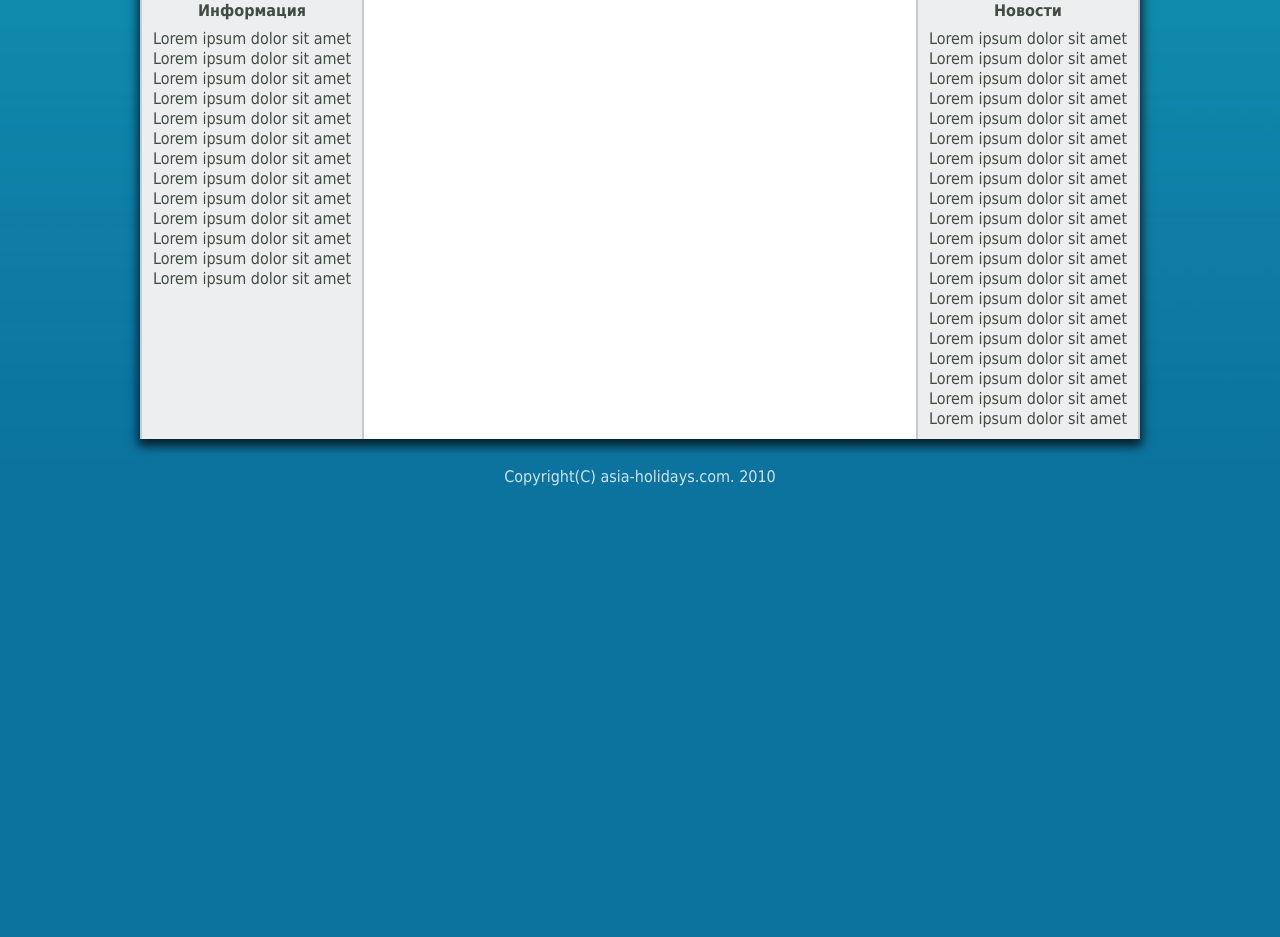
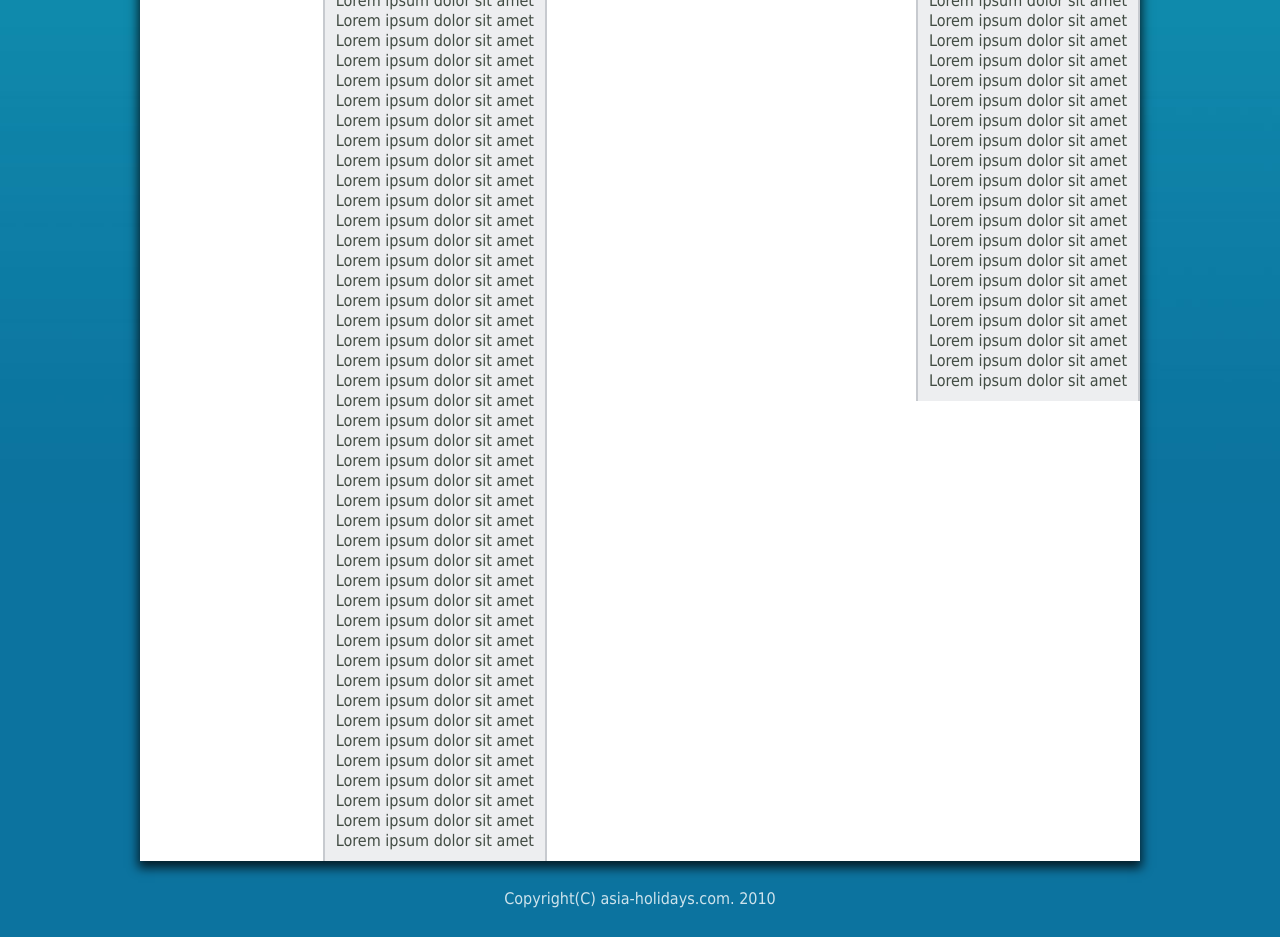
Before and after one commit to KabaninArtem/Homework4, a plain HTML site: page index.html in a window 1280 px wide. Shown: the part 557-1494 px from the top of the page. Before the commit the page ends 1072 px from the top, so only its background shows below. Drawn offline with Linux system fonts and the light colour scheme.

Commit message:
fixed code

```diff
--- a/css/style.css
+++ b/css/style.css
@@ -1,18 +1,10 @@
 body {
 	width: 100%;
-	font-family: Tahoma;
+	font-family: Tahoma, sans-serif;
 	color: #128aa7;
 	background-image: url(../img/background.jpg);
 	background-color: #0c739f;
 	background-repeat: repeat-x;
-}
-span  {
-  content: '';
-  position: absolute;
-  right: 35px;
-  top: 17px;
-  border: 6px solid transparent;
-  border-left: 8px solid white;
 }
 .wrapper {
 	width: 1000px;
@@ -64,8 +56,8 @@ span  {
 	border-top: 2px solid #128aa7;
 }
 .content-header {
+	width: 1000px;
 	height: 40px;
-	width:1000px;
 	position: relative;
 	background: linear-gradient(to top, #303030, #373737);
 	border-bottom: 2px solid black;
@@ -123,8 +115,15 @@ span  {
   border: 6px solid transparent;
   border-top: 8px solid white;
 }
+.menu span  {
+  content: '';
+  position: absolute;
+  right: 35px;
+  top: 17px;
+  border: 6px solid transparent;
+  border-left: 8px solid white;
+}
 .content-footer {
-	width:1000px;
 	overflow: hidden;
 }
 .content-footer h2 {
@@ -143,8 +142,6 @@ span  {
 	width: 220px;
 	float: left;
 	padding-top: 25px;
-	padding-bottom: 20000px;
-	margin-bottom: -20000px;
 	border-right: 2px solid #c7cacf;
 	border-left: 2px solid #c7cacf;
 	background: #edeef0;
@@ -152,16 +149,14 @@ span  {
 .content-block{
 	width: calc(1000px - 448px);
 	float: left;
-	padding-bottom: 20000px;
-	margin-bottom: -20000px;
 }
-.news {
+.content-footer div:last-child {
  	float: right;
 }
 .footer {
 	margin: 30px;
 }
-.footer h2 {
+.footer {
 	text-align: center;
 	color: #cee3ec;
 }
--- a/index.html
+++ b/index.html
@@ -47,16 +47,16 @@
 			<div class="content-header">
 				<ul class="menu">
 					<li><a href="#">Главная</a></li>
-					<li class="trip"><a href="#">Путешествие<span></span></a>
+					<li><a href="#">Путешествие<span></span></a>
 						<ul class="submenu">
-							<li><a href="">Путешествие 1</a></li>
-							<li><a href="">Путешествие 2</a>	</li>
-							<li><a href="">Путешествие 3</a><li>
-							<li><a href="">Путешествие 4</a></li>
-							<li><a href="">Путешествие 5</a></li>
+							<li><a href="#">Путешествие 1</a></li>
+							<li><a href="#">Путешествие 2</a>	</li>
+							<li><a href="#">Путешествие 3</a><li>
+							<li><a href="#">Путешествие 4</a></li>
+							<li><a href="#">Путешествие 5</a></li>
 						</ul>
 					</li>
-					<li class="service"><a href="#">Услуги<span></span></a>
+					<li><a href="#">Услуги<span></span></a>
 						<ul class="submenu">
 							<li><a href="#">Услуга 1</a></li>
 							<li><a href="#">Услуга 2</a></li>
@@ -65,7 +65,7 @@
 							<li><a href="#">Услуга 5</a></li>
 						</ul>
 					</li>
-					<li class="partner"><a href="#">Партнерам<span></span></a>
+					<li><a href="#">Партнерам<span></span></a>
 						<ul class="submenu">
 							<li><a href="#">Партнер 1</a></li>
 							<li><a href="#">Партнер 2</a></li>
@@ -95,11 +95,41 @@
 							Lorem ipsum dolor sit amet
 							Lorem ipsum dolor sit amet
 							Lorem ipsum dolor sit amet
+							Lorem ipsum dolor sit amet
+							Lorem ipsum dolor sit amet
+							Lorem ipsum dolor sit amet
+							Lorem ipsum dolor sit amet
+							Lorem ipsum dolor sit amet
+							Lorem ipsum dolor sit amet
+							Lorem ipsum dolor sit amet
+							Lorem ipsum dolor sit amet
+							Lorem ipsum dolor sit amet
+							Lorem ipsum dolor sit amet
+							Lorem ipsum dolor sit amet
+							Lorem ipsum dolor sit amet
+							Lorem ipsum dolor sit amet
+							Lorem ipsum dolor sit amet
+							Lorem ipsum dolor sit amet
+							Lorem ipsum dolor sit amet
+							Lorem ipsum dolor sit amet
+							Lorem ipsum dolor sit amet
+							Lorem ipsum dolor sit amet
+							Lorem ipsum dolor sit amet
+							Lorem ipsum dolor sit amet
+							Lorem ipsum dolor sit amet
+							Lorem ipsum dolor sit amet
+							Lorem ipsum dolor sit amet
+							Lorem ipsum dolor sit amet
+							Lorem ipsum dolor sit amet
+							Lorem ipsum dolor sit amet
+							Lorem ipsum dolor sit amet
+							Lorem ipsum dolor sit amet
+							Lorem ipsum dolor sit amet
 						</p>
 				</div>
 				<div class="content-block">
 				</div>
-				<div class="information news">
+				<div class="information">
 					<h2>Новости</h2>
 						<p>Lorem ipsum dolor sit amet
 							Lorem ipsum dolor sit amet
@@ -126,8 +156,6 @@
 			</div>
 		</div>
 	</div>
-	<div class="footer">
-		<h2>Copyright(C) asia-holidays.com. 2010</h2>
-	</div>
+	<h2 class="footer">Copyright(C) asia-holidays.com. 2010</h2>
 </body>
 </html>
```
